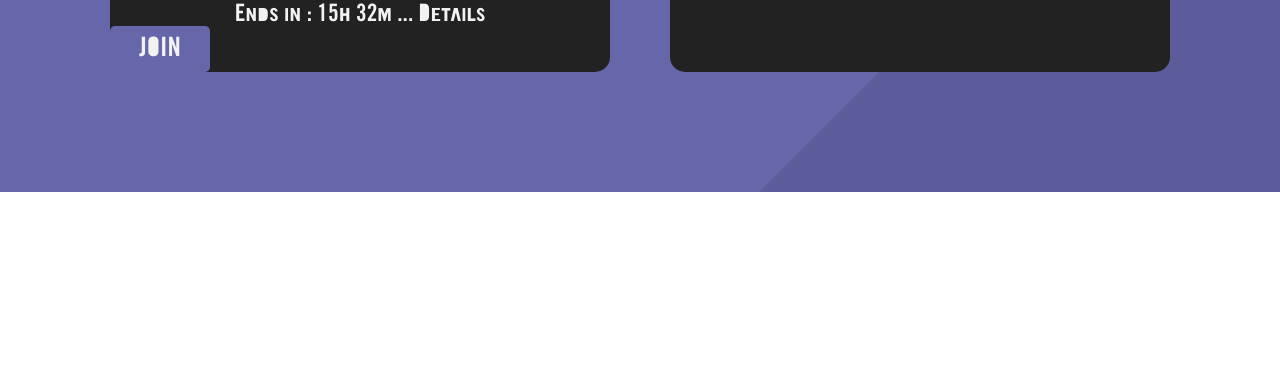
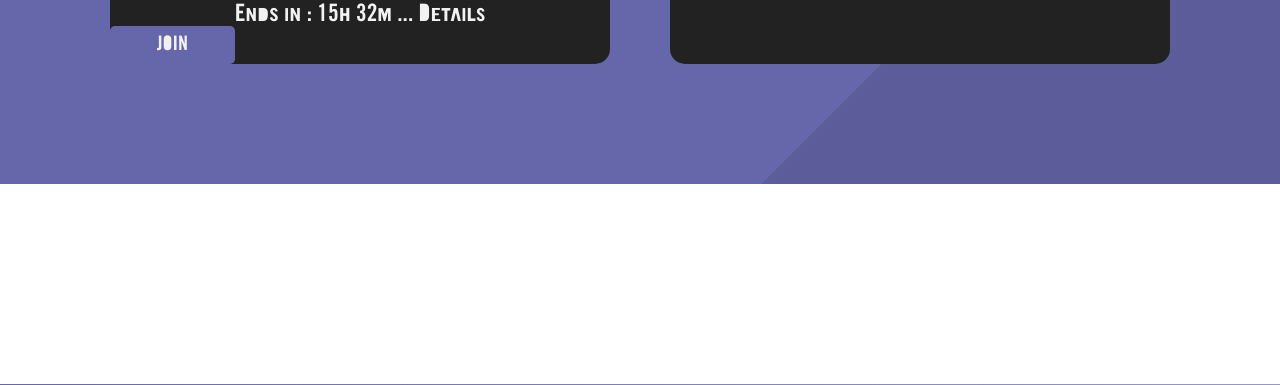
Before and after one commit to michaelbartek/throwback, a PHP site: page /sutaz.html in a window 1280 px wide. Shown: the part 756-1141 px from the top of the page. Run offline with PHP 8.4, Linux system fonts and the light colour scheme.

Commit message:
Update styles.css

```diff
--- a/styles.css
+++ b/styles.css
@@ -436,8 +436,8 @@ height: 50px;
     padding: 2%;
    background-color: #6667AB;
    color: #f2f2f2;
-   font-size: 20pt;
-   width: 20%;
+   font-size: 15pt;
+   width: 25%;
    border-radius: 5px;
 
    }
```
